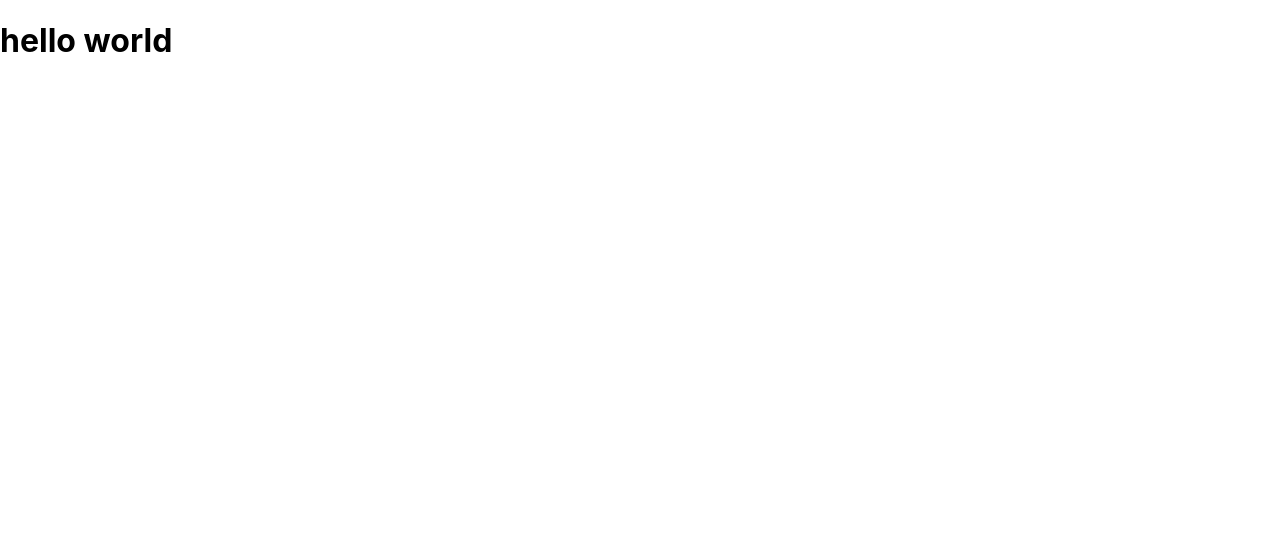
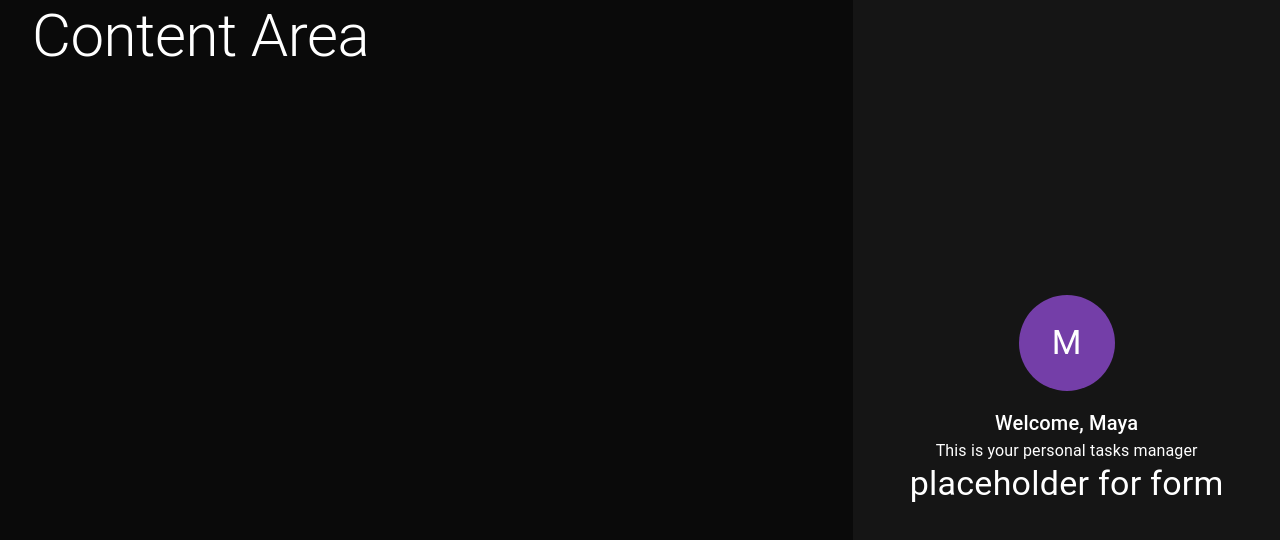
Before and after one commit to meriam-hamdaoui/Task-Manager, a React (Create React App) app: page / in a window 1280 px wide. Shown: the top 540 px of the page. Built offline with nearby package versions, Linux system fonts and the light colour scheme.

Commit message:
my app component and custom theme/style

```diff
--- a/src/App.tsx
+++ b/src/App.tsx
@@ -1,7 +1,16 @@
 import React, { FC, ReactElement } from 'react';
+import { ThemeProvider, CssBaseline } from '@mui/material';
+import { customTheme } from './theme/customTheme';
+import { Dashboard } from './pages/dashboard/Dashboard';
 
 const App: FC = (): ReactElement => {
-  return <h1>hello world</h1>;
+  return (
+    <ThemeProvider theme={customTheme}>
+      <CssBaseline />
+      <Dashboard />
+      {/* <Typography variant="h1">hello maya</Typography> */}
+    </ThemeProvider>
+  );
 };
 
 export default App;
--- /dev/null
+++ b/src/components/sidebar/Profile.tsx
@@ -0,0 +1,25 @@
+import React, { FC, ReactElement } from 'react';
+import { Avatar, Box, Typography } from '@mui/material';
+import { avatarSX } from '../../theme/cssObject';
+
+export const Profile: FC = (): ReactElement => {
+  return (
+    <Box
+      display={'flex'}
+      flexDirection={'column'}
+      alignItems={'center'}
+    >
+      <Avatar sx={avatarSX}>
+        <Typography variant="h4" color={'text.primary'}>
+          M
+        </Typography>
+      </Avatar>
+      <Typography variant="h6" color={'text.primary'}>
+        Welcome, Maya
+      </Typography>
+      <Typography variant="body1" color={'text.primary'}>
+        This is your personal tasks manager
+      </Typography>
+    </Box>
+  );
+};
--- /dev/null
+++ b/src/components/sidebar/Sidebar.tsx
@@ -0,0 +1,15 @@
+import React, { FC, ReactElement } from 'react';
+import { Grid, Typography } from '@mui/material';
+import { dashboardSX } from '../../theme/cssObject';
+import { Profile } from './Profile';
+
+export const Sidebar: FC = (): ReactElement => {
+  return (
+    <Grid item md={4} sx={dashboardSX}>
+      <Profile />
+      <Typography variant="h4">
+        placeholder for form
+      </Typography>
+    </Grid>
+  );
+};
--- /dev/null
+++ b/src/components/taskArea/TaskArea.tsx
@@ -0,0 +1,9 @@
+import React, { FC, ReactElement } from 'react';
+import { Grid, Typography } from '@mui/material';
+export const TaskArea: FC = (): ReactElement => {
+  return (
+    <Grid item md={8} px={4}>
+      <Typography variant="h2">Content Area</Typography>
+    </Grid>
+  );
+};
--- /dev/null
+++ b/src/pages/dashboard/Dashboard.tsx
@@ -0,0 +1,14 @@
+import React, { FC, ReactElement } from 'react';
+import { Grid } from '@mui/material';
+// import { dashboardSX } from '../../constant/cssObject';
+import { Sidebar } from '../../components/sidebar/Sidebar';
+import { TaskArea } from '../../components/taskArea/TaskArea';
+
+export const Dashboard: FC = (): ReactElement => {
+  return (
+    <Grid container minHeight={'100vh'} p={0} m={0}>
+      <TaskArea />
+      <Sidebar />
+    </Grid>
+  );
+};
--- /dev/null
+++ b/src/theme/cssObject.ts
@@ -0,0 +1,21 @@
+import { CSSProperties } from 'react';
+
+export const dashboardSX: CSSProperties = {
+  height: '100vh',
+  position: 'fixed',
+  right: 0,
+  top: 0,
+  width: '100%',
+  backgroundColor: 'background.paper',
+  display: 'flex',
+  justifyContent: 'center',
+  flexDirection: 'column',
+  alignItems: 'center',
+};
+
+export const avatarSX: CSSProperties = {
+  width: '96px',
+  height: '96px',
+  backgroundColor: 'primary.main',
+  marginBottom: '16px',
+};
--- /dev/null
+++ b/src/theme/customTheme.ts
@@ -0,0 +1,16 @@
+import { createTheme, ThemeOptions } from '@mui/material';
+
+export const customTheme: ThemeOptions = createTheme({
+  palette: {
+    mode: 'dark',
+    primary: {
+      main: 'rgba(168,85, 247,.65)',
+      light: 'rgba(168,85, 247,.80)',
+      dark: 'rgba(168,85, 247,.28)',
+    },
+    background: {
+      paper: '#151515',
+      default: 'rgba(0,0,0,.96)',
+    },
+  },
+});
```
